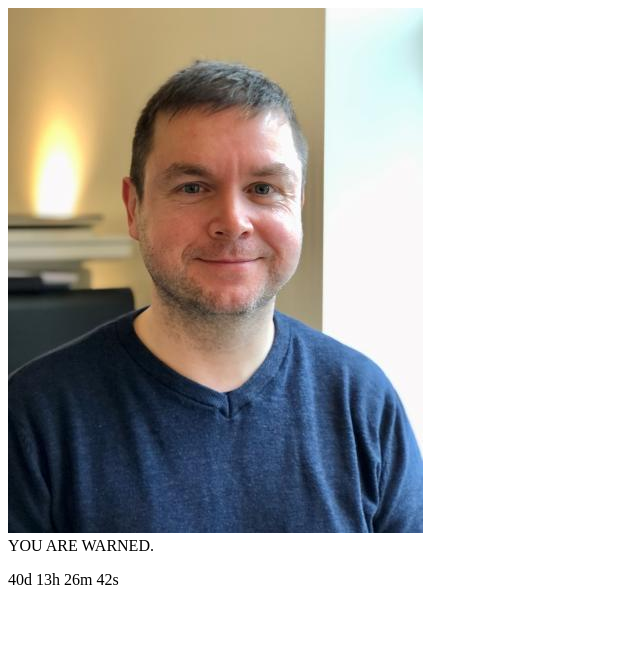
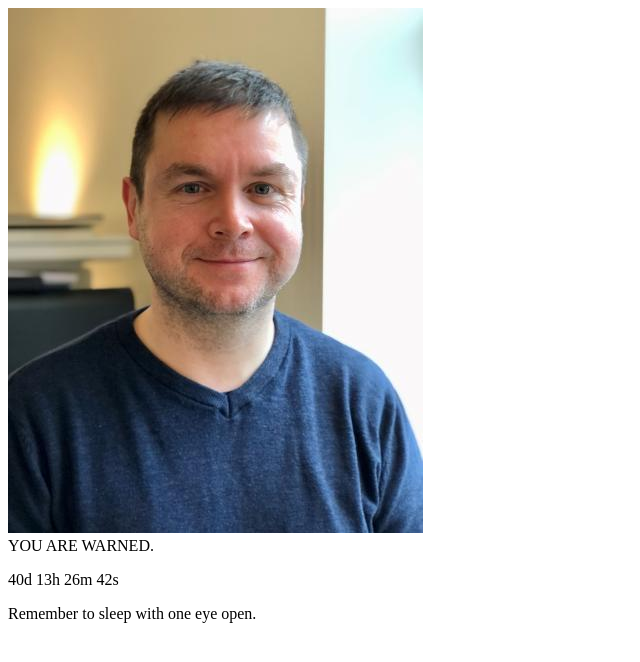
Before and after one commit to Joe-and-nathan/IAN-MCGURK, a plain HTML site: page index.html in a window 1280 px wide. Shown: the whole page, without its empty margins (0-640 px from the left). Drawn offline with Linux system fonts and the light colour scheme.

Commit message:
Update index.html

```diff
--- a/index.html
+++ b/index.html
@@ -37,5 +37,8 @@ var x = setInterval(function() {
     document.getElementById("demo").innerHTML = "EXPIRED";
   }
 }, 1000);
+
 </script>
+
+Remember to sleep with one eye open.
 </html>
```
